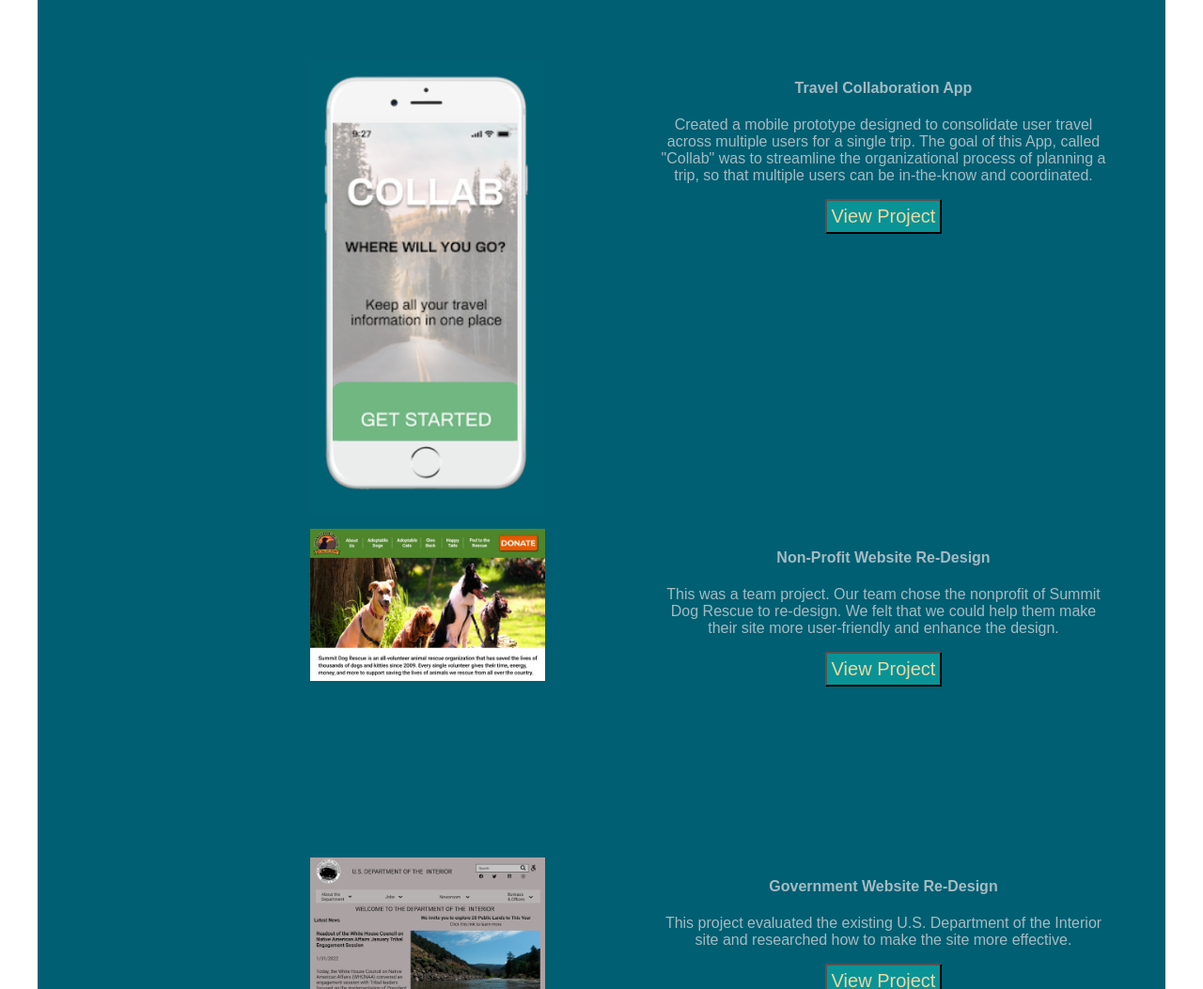
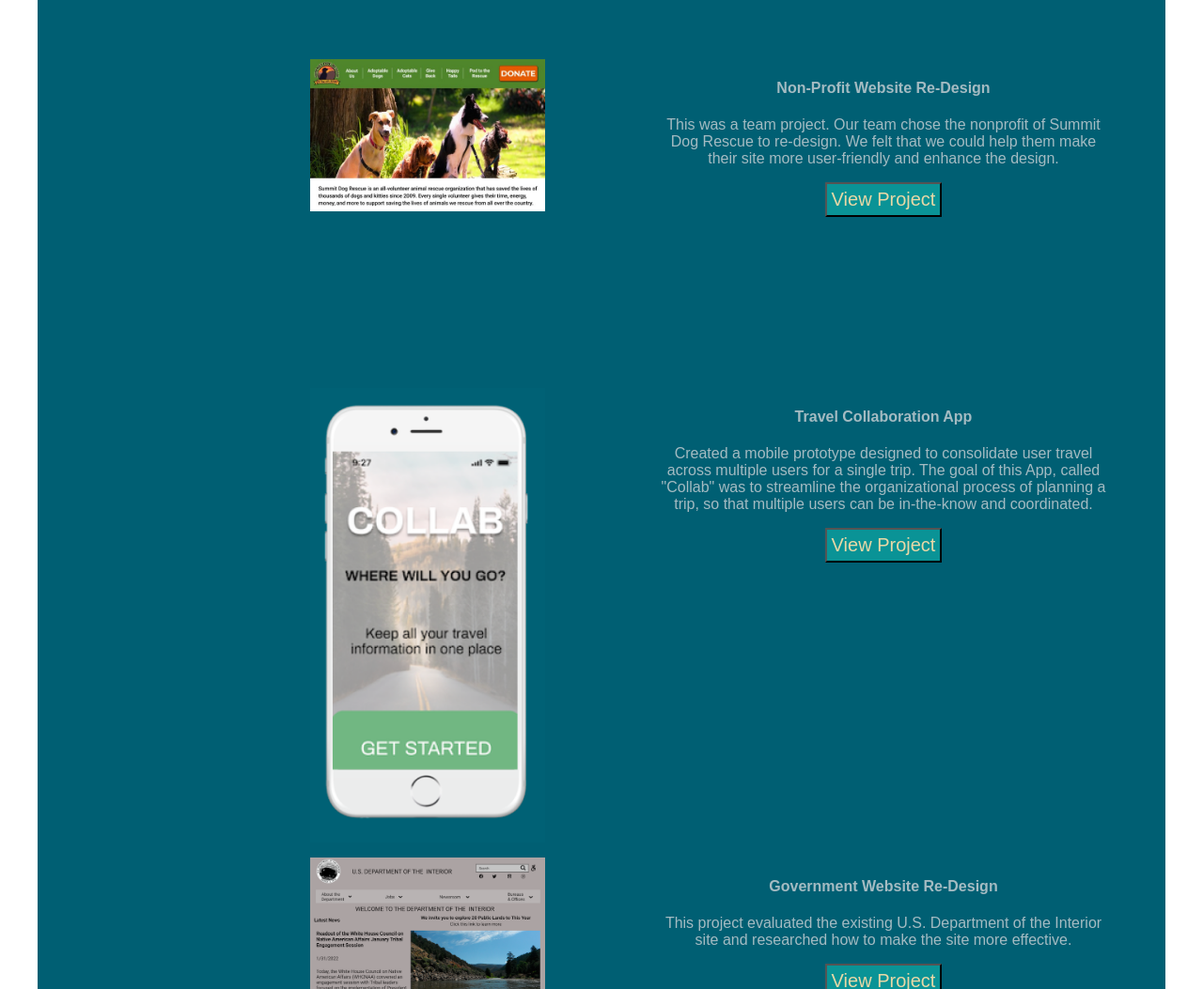
Before and after one commit to rutledgeke/Unit_19_HW, a plain HTML site: page index.html in a window 1280 px wide. Shown: the part 751-1804 px from the top of the page at 94% size. Drawn offline with nearby package versions, Linux system fonts and the light colour scheme.

Commit message:
button link

```diff
--- a/css/style.css
+++ b/css/style.css
@@ -14,6 +14,7 @@ body {
   font-family: 'Montserrat', sans-serif;
   color: #A4BBC2
 }
+
 header {
   background-color: #A4BBC2;
   padding: 15px;
@@ -97,7 +98,7 @@ footer li {
 .workGrid {
   display: grid;
   grid-template-columns: 50% 50%;
-  grid-template-rows: 500px 350px 350px;
+  grid-template-rows: 350px 500px 350px;
   grid-template-areas:
   "img1 content1"
   "img2 content2"
--- a/index.html
+++ b/index.html
@@ -53,47 +53,30 @@ $(document).ready(function(){
          <div class="content" class="center">
         <img src="images/Captian.jpg">
         <h1>Kristi Rutledge</h1>
-        <!--<p>lorem ipsum dolor sit amet, consectetur adipisicing elit, sed do eiusmod tempor incididunt ut ero labore et dolore magna aliqua.</p>
-        <button>Download Resume</button> </!-->
       </div>
     </section>
-    <!--<h1 class="heading">My UX Skills</h1>
-    <section class="flexContainer">
-      <div>
-        <img src="images/placeholderSkill.png">
-        <h3>User Research</h3>
-        <p>Lorem ipsum dolor sit amet, consectetur adipisicing elit, sed do eiusmod tempor incididunt ut ero labore et dolore magna aliqua. Ut enim ad minim veniam, quis nostrud exercitation ullamco poriti laboris nisi ut aliquip ex ea commodo consequat</p>
-      </div>
-      <div>
-        <img src="images/placeholderSkill.png">
-        <h3>User Interface Design</h3>
-        <p>Lorem ipsum dolor sit amet, consectetur adipisicing elit, sed do eiusmod tempor incididunt ut ero labore et dolore magna aliqua. Ut enim ad minim veniam, quis nostrud exercitation ullamco poriti laboris nisi ut aliquip ex ea commodo consequat</p>
-      </div>
-      <div>
-        <img src="images/placeholderSkill.png">
-        <h3>Web Development</h3>
-        <p>Lorem ipsum dolor sit amet, consectetur adipisicing elit, sed do eiusmod tempor incididunt ut ero labore et dolore magna aliqua. Ut enim ad minim veniam, quis nostrud exercitation ullamco poriti laboris nisi ut aliquip ex ea commodo consequat</p>
-      </div>
-    </section><!-->
+
 
     <section class="myWork content">
       <h1 class="heading">My Work</h1>
       <div class="workGrid">
         <div class="img1">
+          <img src="images/Project-NonProfitReDesign.jpeg">
+        </div>
+        <div class="content1">
+          <h4>Non-Profit Website Re-Design</h4>
+          <p>This was a team project. Our team chose the nonprofit of Summit Dog Rescue to re-design. We felt that we could help them make their site more user-friendly and enhance the design.</p>
+
+            <button onclick="document.location='https://rutledgeke.github.io/UX_UI_HW_20/'">View Project</button>
+        </div>
+        <div class="img2">
           <img src="images/Project-travelappdarkblue.png">
         </div>
-        <div class="content1">
+        <div class="content2">
           <h4>Travel Collaboration App</h4>
           <p>Created a mobile prototype designed to consolidate user travel across multiple users for a single trip.
             The goal of this App, called "Collab" was to streamline the organizational process of planning a trip, so that multiple users can be in-the-know and coordinated.</p>
-            <button>View Project </button>
-        </div>
-        <div class="img2">
-          <img src="images/Project-NonProfitReDesign.jpeg">
-        </div>
-        <div class="content2">
-          <h4>Non-Profit Website Re-Design</h4>
-          <p>This was a team project. Our team chose the nonprofit of Summit Dog Rescue to re-design. We felt that we could help them make their site more user-friendly and enhance the design.</p>
+
           <button>View Project</button>
         </div>
         <div class="img3">
```
Also changed, not shown: 1 other file.
